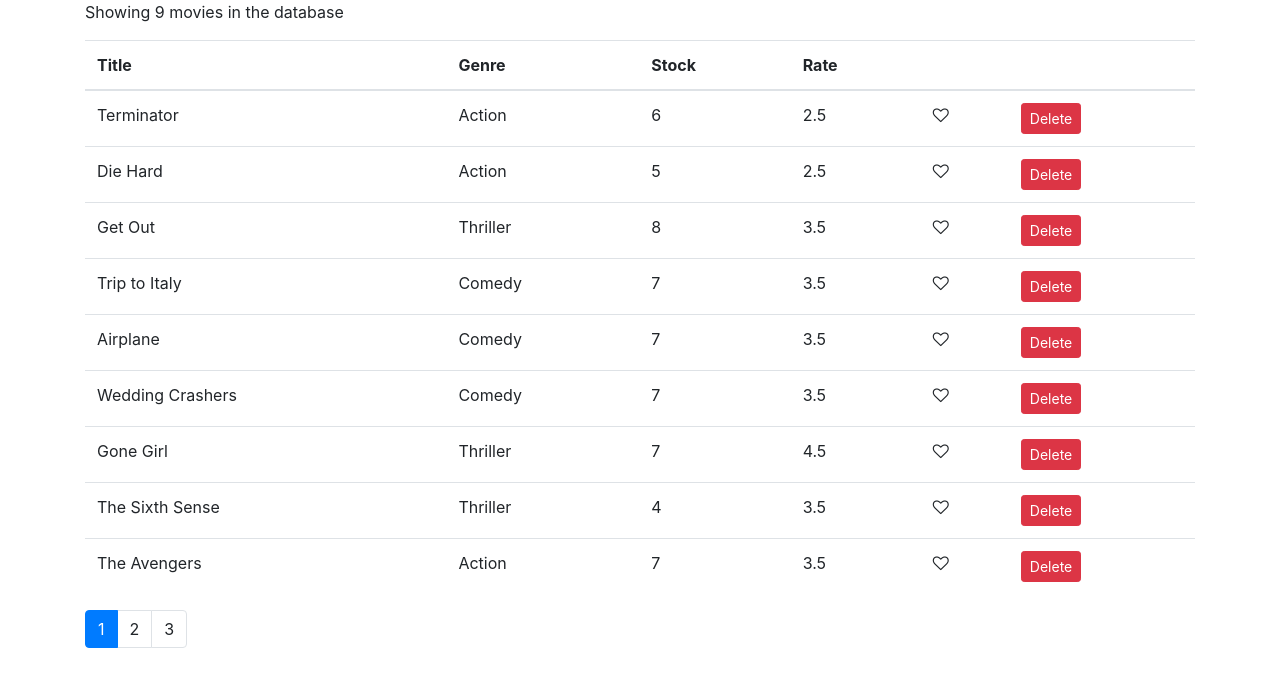
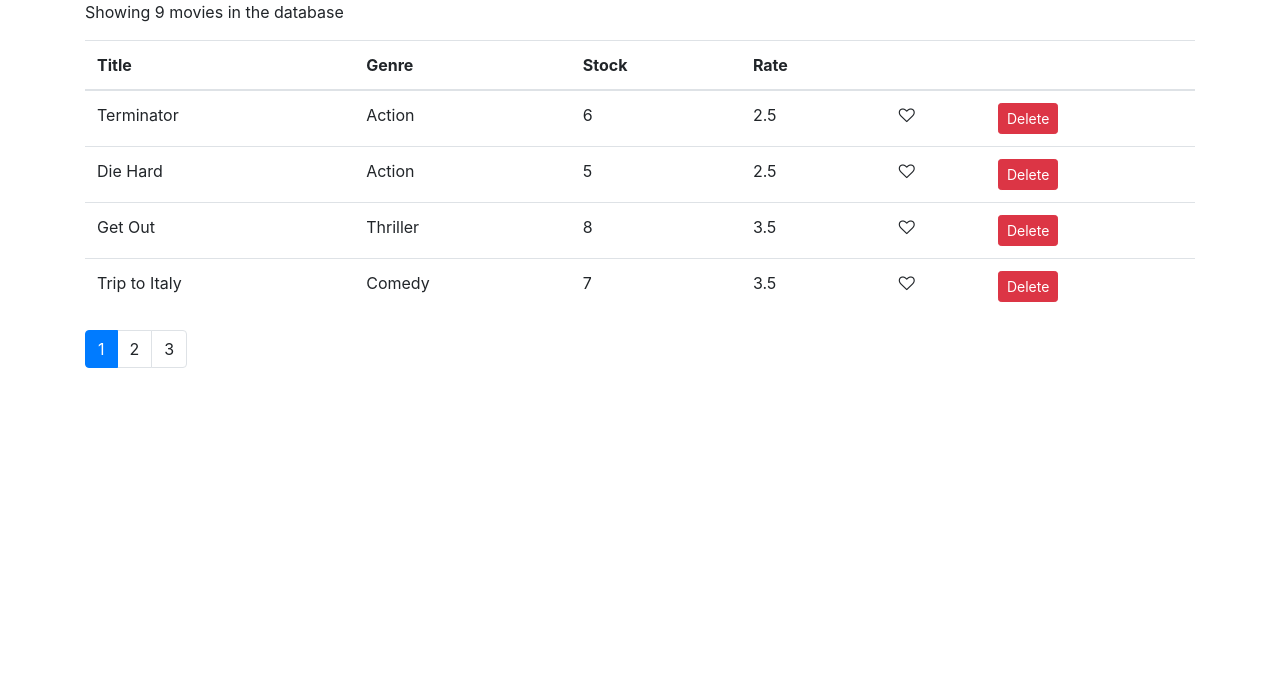
Before and after one commit to bipinstha7/react-design-pattern, a React (Create React App) app: page / in a window 1280 px wide. Shown: the top 686 px of the page. Built offline with nearby package versions, Linux system fonts and the light colour scheme.

Commit message:
Implement pagination method

```diff
--- a/src/components/movies.js
+++ b/src/components/movies.js
@@ -2,6 +2,7 @@
 import { getMovies } from '../services/fakeMovieService';
 import Like from './common/like';
 import Pagination from './common/pagination';
+import { paginate } from '../utils/paginate';
 
 class Movies extends Component {
 	state = {
@@ -45,7 +46,9 @@
 
 	render() {
 		const { length: totalMovies } = this.state.movies;
-		const { pageSize, currentPage } = this.state;
+		const { pageSize, currentPage, movies } = this.state;
+
+		const paginateMovies = paginate(movies, currentPage, pageSize);
 
 		if (!totalMovies) return <p>There are no movies in the database</p>;
 		return (
@@ -63,7 +66,7 @@
 						</tr>
 					</thead>
 					<tbody>
-						{this.state.movies.map(movie => (
+						{paginateMovies.map(movie => (
 							<tr key={movie._id}>
 								<td>{movie.title}</td>
 								<td>{movie.genre.name}</td>
--- /dev/null
+++ b/src/utils/paginate.js
@@ -0,0 +1,10 @@
+import _ from 'lodash';
+
+export function paginate(items, pageNumber, pageSize) {
+	const startIndex = (pageNumber - 1) * pageSize;
+
+	return _(items)
+		.slice(startIndex)
+		.take(pageSize)
+		.value();
+}
```
